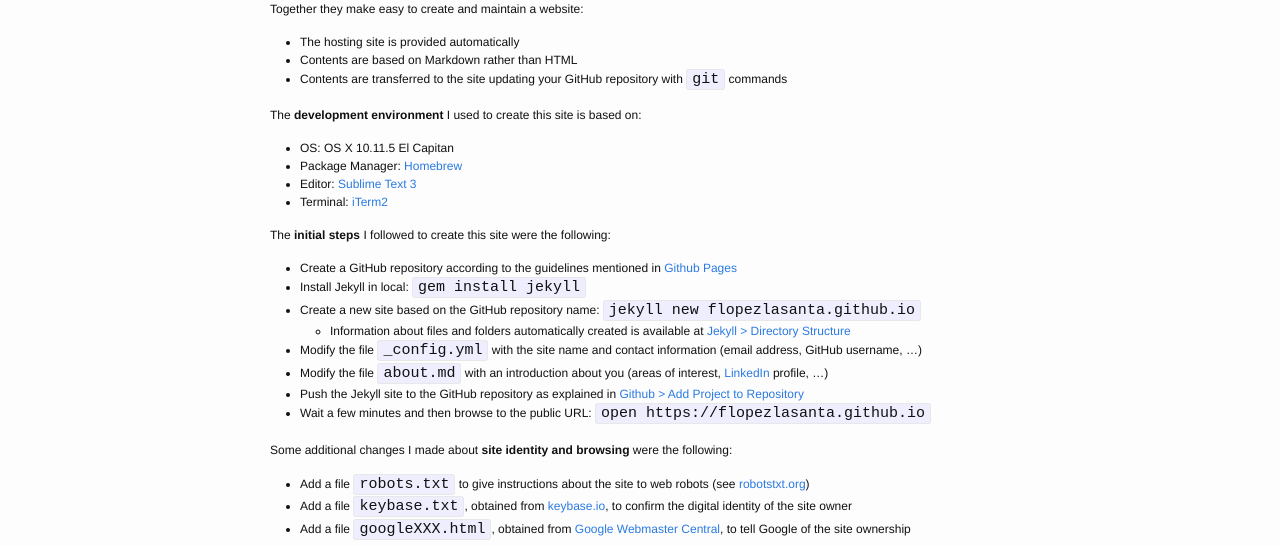
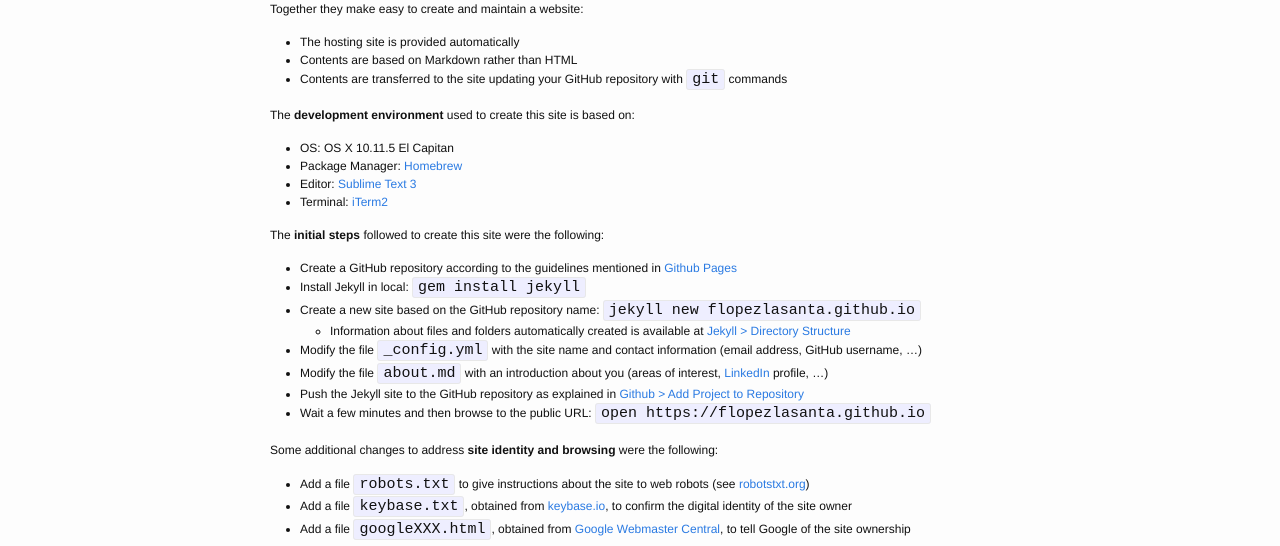
Before and after one commit to flopezlasanta/flopezlasanta.github.io, a Jekyll site: the page built from _posts/2016-06-27-blog-github-pages-jekyll.markdown, in a window 1280 px wide. Shown: the part 312-858 px from the top of the page. Built offline with Jekyll 4.4.1, drawn with Linux system fonts in a browser that asks for light colours.

````diff
--- a/_posts/2016-06-27-blog-github-pages-jekyll.markdown
+++ b/_posts/2016-06-27-blog-github-pages-jekyll.markdown
@@ -18,14 +18,14 @@ Together they make easy to create and maintain a website:
 - Contents are based on Markdown rather than HTML
 - Contents are transferred to the site updating your GitHub repository with ```git``` commands
 
-The **development environment** I used to create this site is based on:
+The **development environment** used to create this site is based on:
 
 - OS: OS X 10.11.5 El Capitan
 - Package Manager: [Homebrew](http://brew.sh/)
 - Editor: [Sublime Text 3](https://www.sublimetext.com/3)
 - Terminal: [iTerm2](https://www.iterm2.com/)
 
-The **initial steps** I followed to create this site were the following:
+The **initial steps** followed to create this site were the following:
 
 - Create a GitHub repository according to the guidelines mentioned in [Github Pages](https://pages.github.com/)
 - Install Jekyll in local: ```gem install jekyll```
@@ -36,7 +36,7 @@ The **initial steps** I followed to create this site were the following:
 - Push the Jekyll site to the GitHub repository as explained in [Github > Add Project to Repository](https://help.github.com/articles/adding-an-existing-project-to-github-using-the-command-line/)
 - Wait a few minutes and then browse to the public URL: ```open https://flopezlasanta.github.io```
 
-Some additional changes I made about **site identity and browsing** were the following:
+Some additional changes to address **site identity and browsing** were the following:
 
 - Add a file ```robots.txt``` to give instructions about the site to web robots (see [robotstxt.org](http://www.robotstxt.org/robotstxt.html))
 - Add a file ```keybase.txt```, obtained from [keybase.io](https://keybase.io/), to confirm the digital identity of the site owner
--- a/_sass/_layout.scss
+++ b/_sass/_layout.scss
@@ -217,23 +217,23 @@
     margin-bottom: $spacing-unit;
 
     h2 {
-        font-size: 32px;
+        font-size: 26px;
 
         @include media-query($on-laptop) {
-            font-size: 28px;
+            font-size: 26px;
         }
     }
 
     h3 {
-        font-size: 26px;
+        font-size: 20px;
 
         @include media-query($on-laptop) {
-            font-size: 22px;
+            font-size: 20px;
         }
     }
 
     h4 {
-        font-size: 20px;
+        font-size: 18px;
 
         @include media-query($on-laptop) {
             font-size: 18px;
````
Also changed, not shown: _posts/2016-06-28-microservices-docker-swarm-digital-ocean.markdown (+25 -2 lines), _posts/2016-07-10-tips-github-repository.md (added, +10 -0 lines).
